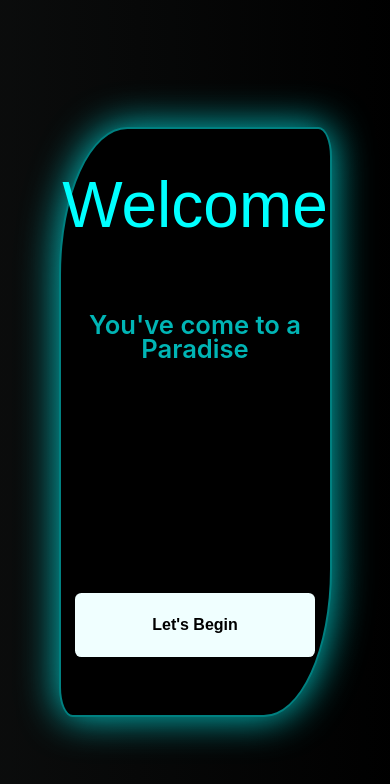
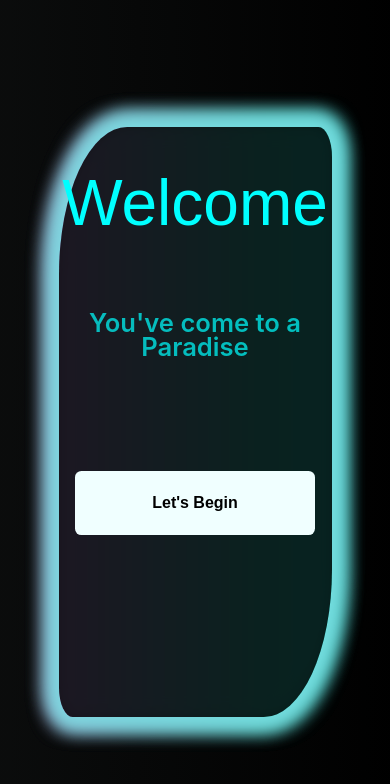
Before and after one commit to reiwuzen/readersparadise-react-ts, a React (Vite) app: page / in a window 390 px wide. Shown: the top 784 px of the page. Built offline with nearby package versions, Linux system fonts and the light colour scheme.

Commit message:
feat: Update styles and layout across components; enhance UI with animations and gradients

```diff
--- a/src/App.scss
+++ b/src/App.scss
@@ -23,22 +23,20 @@
 #root{
   width: 100vw;
   height: 100vh;
-
 }
 
 .container {
-
-
   background: linear-gradient(270deg, #000000, #151818, #222626, #021322);
   background-size: 600% 600%;
   animation: gradientShift 12s ease infinite;
-
+  position: relative;
   width: 100%;
   height: 100%;
   display: flex;
   justify-content: center;
   align-items: center;
   text-align: center;
+  z-index: 0;
 }
 
 @keyframes gradientShift {
--- a/src/pages/home/homeTab/homeTab.tsx
+++ b/src/pages/home/homeTab/homeTab.tsx
@@ -49,10 +49,13 @@ const HomeTab = ({ images }: { images: ImageFile[] }) => {
           ) : (
             <p>Loading...</p>
           )}
+          <div className="homeTabImageMode">
+
+          </div>
         </div>
         <div className="homeTabButtonBar">
           {len === 0 ? (
-            <p>NO content yet</p>
+            <p>NO ^ content yet</p>
           ) : (
             <>
               <button onClick={prevImage}>◀ Prev Page</button>
--- a/src/pages/welcome.tsx
+++ b/src/pages/welcome.tsx
@@ -1,18 +1,17 @@
-import '../styles/welcome.scss'
+import "../styles/welcome.scss";
 type WelcomeProps = {
-    onNext: () => void
-}
-const Welcome = ({onNext}: WelcomeProps) => {
-    return(
-
-            <div className="welcomeBox">
-                <h3>Welcome</h3>
-                <h4>You've come to a Paradise</h4>
-                <button onClick={onNext}>Let's Begin</button>
-
-            </div>
-
-    )
-}
+  onNext: () => void;
+};
+const Welcome = ({ onNext }: WelcomeProps) => {
+  return (
+    <div className="welcomeBox">
+      <h3>Welcome</h3>
+      <h4>You've come to a Paradise</h4>
+      <div className="buttonBorder">
+        <button onClick={onNext}>Let's Begin</button>
+      </div>
+    </div>
+  );
+};
 export default Welcome;
-export {type WelcomeProps};
+export { type WelcomeProps };
--- a/src/styles/home/tabManager/l1/tab.scss
+++ b/src/styles/home/tabManager/l1/tab.scss
@@ -15,16 +15,12 @@
 
     cursor: pointer;
     height: 80%;
-}
-.tab .tabName{
+
+    .tabName{
         color: white;
     }
-.active{
-    background-color: aqua;
-    /* border-bottom: 2px solid; */
-    /* border-color: rgb(0, 0, 0); */
-}
-.tab button{
+
+    button{
         border: none;
         background-color: inherit;
         width: 0.8rem;
@@ -39,8 +35,17 @@
 
 
     }
-.active.tab button:hover{
+}
+.active{
+
+    background-color: aqua;
+    /* border-bottom: 2px solid; */
+    /* border-color: rgb(0, 0, 0); */
+    button{
+        &:hover{
         background-color: rgba(255, 255, 255, 0.674);
+    }
+}
 }
 @media (max-width: 800px){
     .tab{
--- a/src/styles/home/tabManager/tabManager.scss
+++ b/src/styles/home/tabManager/tabManager.scss
@@ -5,7 +5,6 @@
     display: flex;
     flex-direction: column;
     /* padding: 0rem 0rem 0rem 1rem; */
-}
     .tabBar{
         background-color: var(--nav-N-tab-color);
         /* box-shadow: 0px -1px 0.1rem 0.4rem rgb(255, 255, 255); */
@@ -13,8 +12,8 @@
         display: flex;
         padding: 0rem 0.6rem 0rem 0.6rem;
         height: 40px;
-}
-.tabManager > .tabBar > .addTabBtn{
+
+        .addTabBtn{
             font-size: 1rem;
             font-weight:100;
             border: none;
@@ -28,12 +27,16 @@
             width: 2rem;
             height: 2rem;
             background-color: rgba(0, 0, 0, 0);
-}
-.tabManager > .tabBar > .addTabBtn:hover{
+
+            &:hover{
                 background-color: rgba(255, 255, 255, 0.3);
             }
-.tabManager > .tabContent{
+        }
+    }
+
+    .tabContent{
         flex: 1;
         width: 100%;
         background-color: aqua;
     }
+}
--- a/src/styles/sourceSelect.scss
+++ b/src/styles/sourceSelect.scss
@@ -1,19 +1,31 @@
-.sourceSelectBox{
+.sourceSelectBox {
   position: relative;
   width: 80%;
   height: 80%;
-   border: 2px solid rgba(0, 255, 255, 0.5);
-  box-shadow: 0 0 20px rgba(0, 255, 255, 0.5);
-  animation: glowPulse 2s infinite alternate;
+
+  animation: bg 8s linear infinite;
   border-radius: 0.4rem;
+  &::after,
+  &::before {
+    content: "";
+    position: absolute;
+    inset: -6px;
+    border-radius: inherit;
+    background: linear-gradient(90deg, cyan, violet, turquoise, aqua);
+    background-size: 300% 300%;
+    animation: borderGlow 8s linear infinite;
+    z-index: -1;
+    filter: blur(12px);
   }
-.sourceSelectBox h2{
+
+  h2 {
     font-size: 5rem;
     font-weight: 500;
     color: aqua;
     margin: 4rem 0rem 2rem;
   }
-.sourceSelectBox #b{
+
+  #b {
     position: absolute;
     cursor: pointer;
     border: none;
@@ -26,7 +38,8 @@
     bottom: 3rem;
     left: 4rem;
   }
-.sourceSelectBox #n{
+
+  #n {
     position: absolute;
     cursor: pointer;
     border: none;
@@ -39,15 +52,12 @@
     bottom: 3rem;
     right: 4rem;
   }
-.sourceSelectBox button:hover{
+
+  button {
+    &:hover {
       transform: scale(1.02);
       box-shadow: 0 0 0.2rem 0.1rem var(--box-shadow-color, aqua);
       animation: pulse 0.8s ease-in-out;
     }
-@keyframes pulse {
-  0% { transform: scale(1); }
-  25% {transform: scale(1.025);}
-  50% { transform: scale(1.05); }
-  75% {transform: scale(1.025);}
-  100% { transform: scale(1); }
   }
+}
--- a/src/styles/welcome.scss
+++ b/src/styles/welcome.scss
@@ -1,21 +1,82 @@
-
-.welcomeBox{
+.welcomeBox {
   position: relative;
   width: 60%;
   height: 80%;
   box-sizing: border-box;
-    box-shadow: 0 0 1rem 1rem var(--box-shadow-color, rgb(0, 0, 0));
-    border-radius: 25% 5%;
+  // box-shadow: 0 0 1rem 1rem var(--box-shadow-color, rgb(0, 0, 0));
+  border-radius: 1rem;
   display: flex;
+  align-items: center;
   flex-direction: column;
-    background-color: black;
+  animation: bg 8s linear infinite;
+  &::after,
+  &::before {
+    content: "";
+    position: absolute;
+    inset: -6px;
+    border-radius: inherit;
+    background: linear-gradient(90deg, cyan, violet, turquoise, aqua);
+    background-size: 300% 300%;
+    animation: borderGlow 8s linear infinite;
+    z-index: -1;
+    filter: blur(12px);
+  }
+  > * {
+    z-index: 3;
+  }
+  h3 {
+    font-size: 5rem;
+    font-weight: 500;
+    color: rgb(255, 255, 255);
+    margin: 5rem 0rem 3rem;
+    font-family: Arial, Helvetica, sans-serif;
+  }
+  h4 {
+    font-size: 1.6rem;
+    font-weight: 600;
+    color: rgba(78, 173, 233, 0.708);
+    margin: 5rem 0rem 3rem;
+  }
+  .buttonBorder {
+    height: 4rem;
+    width: 15rem;
+    position: relative;
+    margin: 5rem 0 0;
+    &::before,
+    &::after {
+      height: 4.7rem;
+      width: 15.7rem;
+      content: "";
+      position: absolute;
+      top: -4.5px;
+      right: -4.5px;
+      border-radius: inherit;
+      background: linear-gradient(90deg, cyan, violet, turquoise, aqua);
+      background-size: 300% 300%;
+      animation: borderGlow 8s linear infinite;
+      z-index: -1;
+      filter: blur(12px);
+      opacity: 0;
+      transition: opacity 0.3s ease-in-out;
+    }
+    &:hover::before,
+    &:hover::after {
+      opacity: 1;
+    }
+    button {
+      position: relative;
+      cursor: pointer;
+      border: none;
+      background-color: azure;
+      height: 4rem;
+      width: 15rem;
+      border-radius: 0.4rem;
+      transition: 0.3s transform ease-in-out, 0.3s box-shadow ease-in-out;
 
+      font-size: 1rem;
+      font-weight: 600;
     }
-
-.welcomeBox {
-  border: 2px solid rgba(0, 255, 255, 0.5);
-  box-shadow: 0 0 20px rgba(0, 255, 255, 0.5);
-  animation: glowPulse 2s infinite alternate;
+  }
 }
 
 @keyframes glowPulse {
@@ -26,78 +87,28 @@
     box-shadow: 0 0 40px rgba(0, 255, 255, 0.8);
   }
 }
-
-
-.welcomeBox h3{
-    font-size: 5rem;
-    font-weight: 500;
-    color: rgb(255, 255, 255);
-    margin: 4rem 0rem 2rem;
-    font-family: Arial, Helvetica, sans-serif;
+@keyframes bg {
+  from {
+    background-color: rgba(0, 0, 0, 0.846);
   }
-
-.welcomeBox h4 {
-    font-size: 1.6rem;
-    font-weight: 600;
-    color: rgba(78, 173, 233, 0.708);
-    margin: 4rem 0rem 2rem;
+  to {
+    background-color: rgba(0, 0, 0, 0.856);
   }
-
-/* From Uiverse.io by alexroumi */
-.welcomeBox button{
-    position: absolute;
-    cursor: pointer;
-    border: none;
-    background-color: azure;
-    border-color: var(--box-shadow-color, rgb(56, 255, 255));
-    height: 4rem;
-    width: 15rem;
-    border-radius: 0.4rem;
-    transition: 0.3s transform ease-in-out, 0.3s box-shadow ease-in-out;
-    bottom: 10%;
-    left: 50%;        /* move to horizontal center */
-    translate: -50%;
-    font-size: 1rem;
-    font-weight: 600;
-
-
 }
-.welcomeBox button:hover{
-    /* transform: scale(1.02); */
-    box-shadow: 0 0 0.2rem 0.1rem var(--box-shadow-color, aqua);
-    animation: pulse 0.8s ease-in-out;
+@keyframes borderGlow {
+  0% {
+    background-position: 0% 50%;
   }
-
-.welcomeBox button:hover {
-  transform: scale(1.02);
-  box-shadow: 0 0 20px 5px cyan;
+  50% {
+    background-position: 100% 50%;
   }
-
-
-@keyframes pulse {
-  0% { transform: scale(1); }
-  25% {transform: scale(1.025);}
-  50% { transform: scale(1.05); }
-  75% {transform: scale(1.025);}
-  100% { transform: scale(1); }
+  100% {
+    background-position: 0% 50%;
+  }
 }
 
 @media (max-width: 800px) {
-
-  .welcomeBox h3{
-    font-size: 4rem;
-    font-weight: 500;
-    color: aqua;
-    margin: 4rem 0rem 2rem;
-  }
-
-  .welcomeBox h4 {
-    font-size: 1.6rem;
-    font-weight: 600;
-    color: rgba(0, 255, 255, 0.708);
-    margin: 4rem 0rem 2rem;
-}
-.welcomeBox{
+  .welcomeBox {
     position: relative;
     width: 70%;
     height: 70%;
@@ -108,6 +119,17 @@
     flex-direction: column;
     background-color: black;
 
+    h3 {
+      font-size: 4rem;
+      font-weight: 500;
+      color: aqua;
+      margin: 4rem 0rem 2rem;
     }
-
+    h4 {
+      font-size: 1.6rem;
+      font-weight: 600;
+      color: rgba(0, 255, 255, 0.708);
+      margin: 4rem 0rem 2rem;
     }
+  }
+}
--- /dev/null
+++ b/test/i.html
@@ -0,0 +1,39 @@
+<!DOCTYPE html>
+<html lang="en">
+<head>
+    <meta charset="UTF-8">
+    <meta name="viewport" content="width=device-width, initial-scale=1.0">
+    <title>Document</title>
+</head>
+<style>
+    .container{
+        width: 100%;
+        height: 100%;
+        position: relative;
+    }
+    .box{
+        position: absolute;inset: 0;
+        width: 500px;
+        height: 500px;
+        background: rgb(43, 152, 140);
+    }
+    .box::after, .box::before{
+      content: '';
+      position: absolute;
+      z-index: -1;
+      height: inherit;
+      width: inherit;
+      inset: -10px;
+
+      background: conic-gradient(transparent 50%, blue, aqua, aquamarine);
+      border-radius: inherit;
+    }
+</style>
+<body>
+<div class="container">
+    <div class="box">
+        <h3>Lorem ipsum dolor sit amet consectetur adipisicing elit. Vitae harum ad tempore, mollitia est facere vero excepturi necessitatibus non, perspiciatis officia, beatae ipsam minus maiores a dolores omnis? Harum, cupiditate!</h3>
+    </div>
+</div>
+</body>
+</html>
```
Also changed, not shown: src/styles/home/homeTab/homeTab.scss (+26 -20 lines), src/styles/storage.scss (+35 -11 lines). Lines whose indentation alone changed are shown as unchanged.
